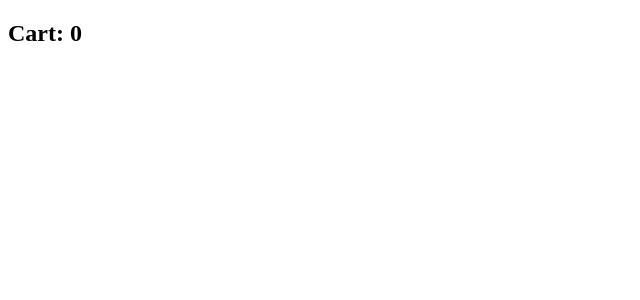
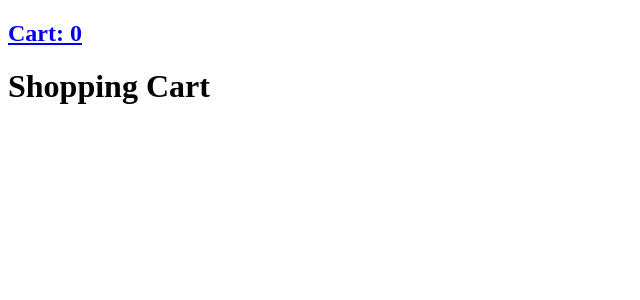
Before and after one commit to thelatalalwani/shopping-app-react, a React (Vite) app: page /cart in a window 1280 px wide. Before the commit this address had no page. Shown: the top 300 px of the page, without its empty margins (0-640 px from the left). Built offline with nearby package versions, Linux system fonts and the light colour scheme.

Commit message:
feat: add Cart component and update App to include cart navigation

```diff
--- a/src/App.jsx
+++ b/src/App.jsx
@@ -1,7 +1,8 @@
 import { useState } from "react";
-import { Routes, Route } from "react-router-dom";
+import { Routes, Route, Link } from "react-router-dom";
 import Home from "./pages/Home";
 import ProductDetails from "./pages/ProductDetails";
+import Cart from "./pages/Cart";
 
 function App() {
   const [cartItems, setCartItems] = useState([]);
@@ -37,12 +38,16 @@
 
   return (
     <>
-      <h2>Cart: {totalCartItems}</h2>
+      <h2>
+        <Link to="/cart">Cart: {totalCartItems}</Link>
+      </h2>
 
       <Routes>
         <Route path="/" element={<Home onAddToCart={handleAddToCart} />} />
 
         <Route path="/products/:id" element={<ProductDetails />} />
+
+        <Route path="/cart" element={<Cart />} />
       </Routes>
     </>
   );
--- /dev/null
+++ b/src/pages/Cart.jsx
@@ -0,0 +1,9 @@
+function Cart() {
+  return (
+    <div>
+      <h1>Shopping Cart</h1>
+    </div>
+  );
+}
+
+export default Cart;
```
